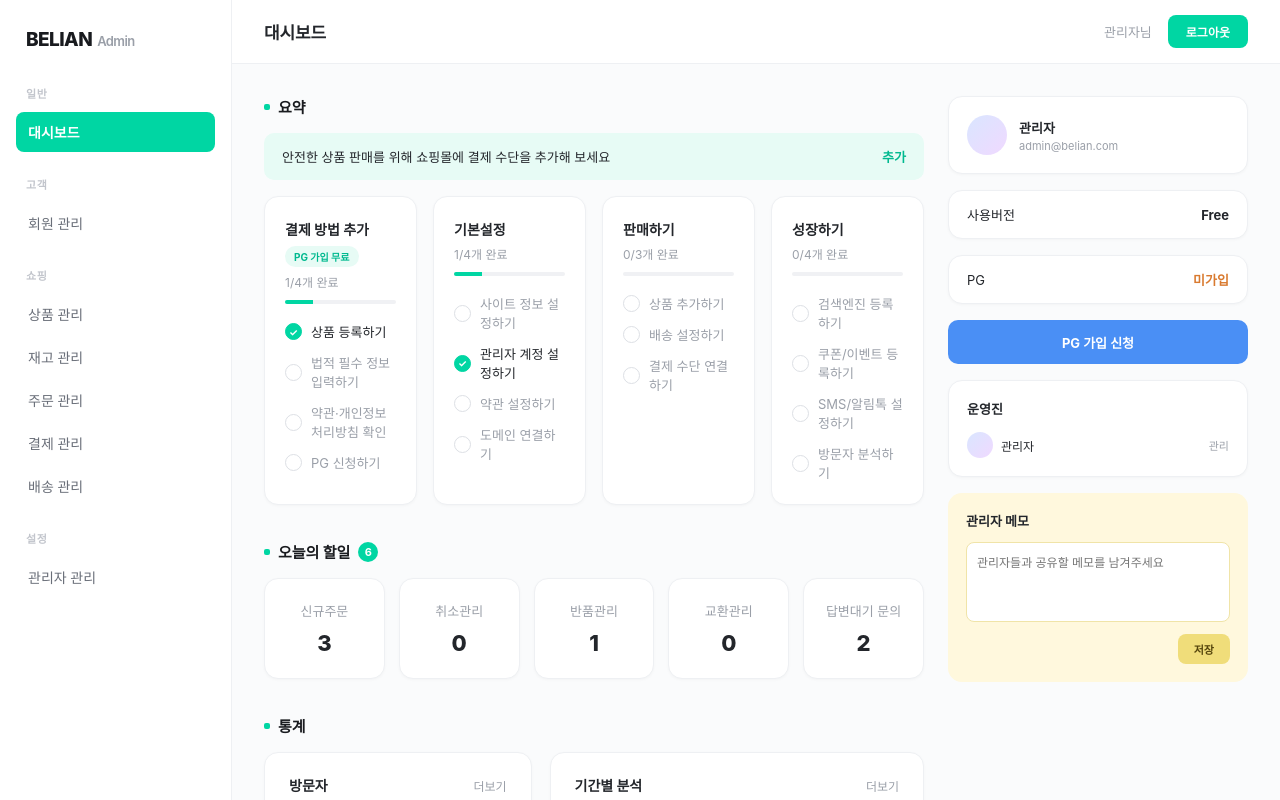
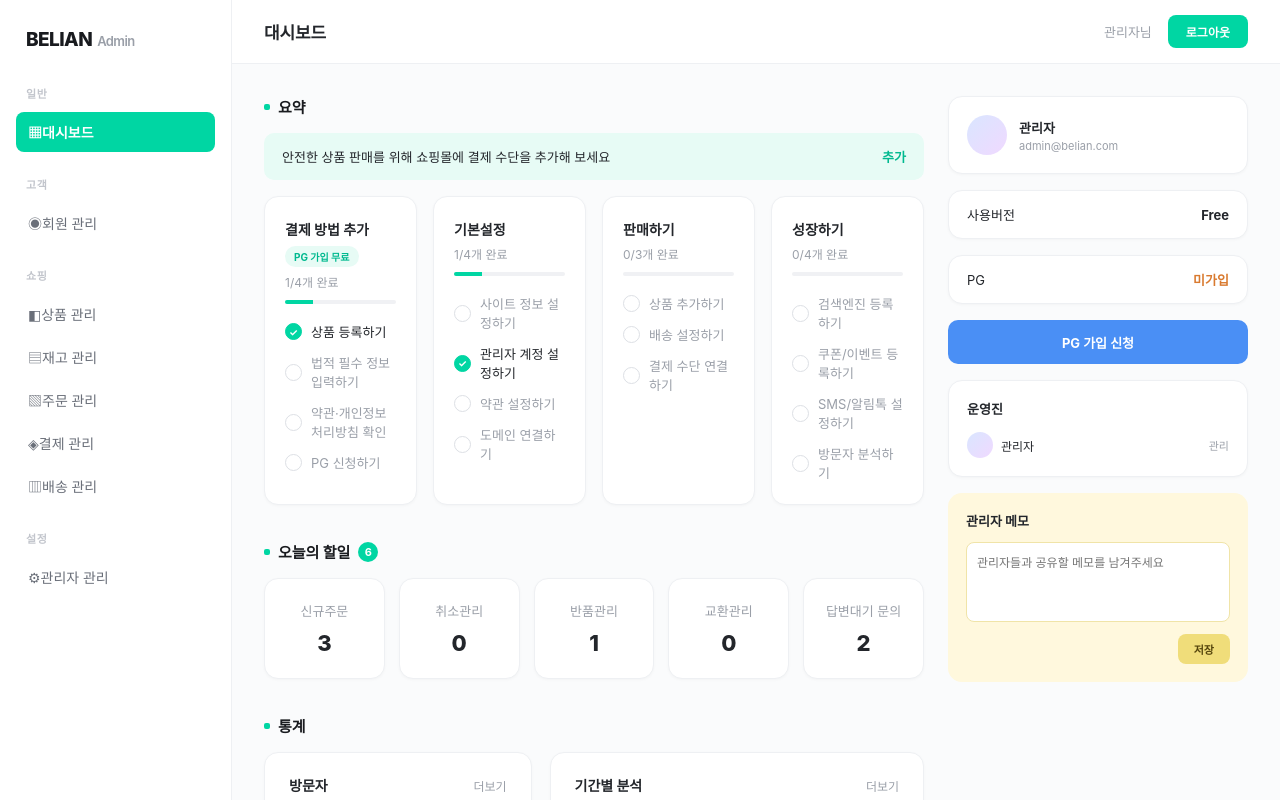
Before and after one commit to youzam136-sudo/belian-admin, a React (Vite) app: page / in a window 1280 px wide. Shown: the top 800 px of the page. Built offline with nearby package versions, Linux system fonts and the light colour scheme.

Commit message:
Update Sidebar.tsx

```diff
--- a/src/components/Sidebar.tsx
+++ b/src/components/Sidebar.tsx
@@ -1,5 +1,16 @@
 import { NavLink } from "react-router-dom";
 import "../styles/layout.css";
+
+const icons: Record<string, string> = {
+    "대시보드": "▦",
+    "회원 관리": "◉",
+    "상품 관리": "◧",
+    "재고 관리": "▤",
+    "주문 관리": "▧",
+    "결제 관리": "◈",
+    "배송 관리": "▥",
+    "관리자 관리": "⚙",
+};
 
 const menuGroups = [
     {
@@ -51,6 +62,9 @@ function Sidebar() {
                                         : "admin-sidebar-link"
                                 }
                             >
+                                <span className="admin-sidebar-icon">
+                                    {icons[item.label]}
+                                </span>
                                 {item.label}
                             </NavLink>
                         ))}
```
